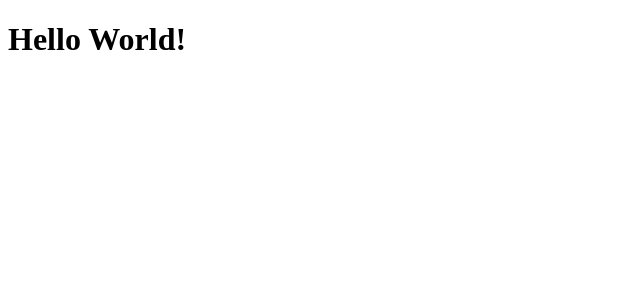
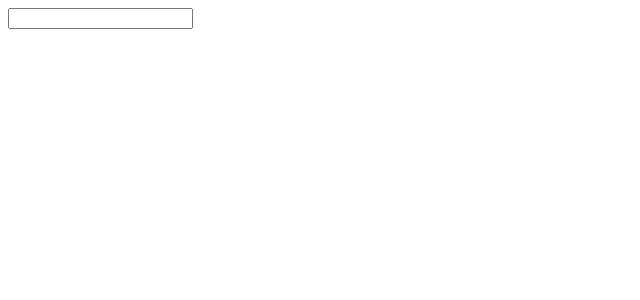
Before and after one commit to alchemy-fullstack-js-spring-2019/react-quiz-retake, a React app: page / in a window 1280 px wide. Shown: the top 300 px of the page, without its empty margins (0-640 px from the left). Built offline with nearby package versions, Linux system fonts and the light colour scheme.

Commit message:
text selector and meme rendering when imported to app

```diff
--- a/src/components/App.js
+++ b/src/components/App.js
@@ -1,9 +1,10 @@
 import React from 'react';
+import Meme from '../containers/Meme';
 
 export default function App() {
   return (
     <>
-    <h1>Hello World!</h1>
+    <Meme />
     </>
-  )
+  );
 }
--- /dev/null
+++ b/src/containers/Meme.js
@@ -0,0 +1,26 @@
+import React, { PureComponent } from 'react';
+import TextSelector from '../components/TextSelector';
+
+export default class Meme extends PureComponent {
+  state = {
+    text: '',
+    image: '',
+    bottomText: ''
+  }
+
+  handleChange = ({ target }) => {
+    this.setState({ [target.name]: target.value });
+  }
+
+  render() {
+    const { text } = this.state;
+    return (
+      <>
+        <TextSelector
+          text={text}
+          handleChange={this.handleChange}
+        />
+      </>
+    );
+  }
+}
```
